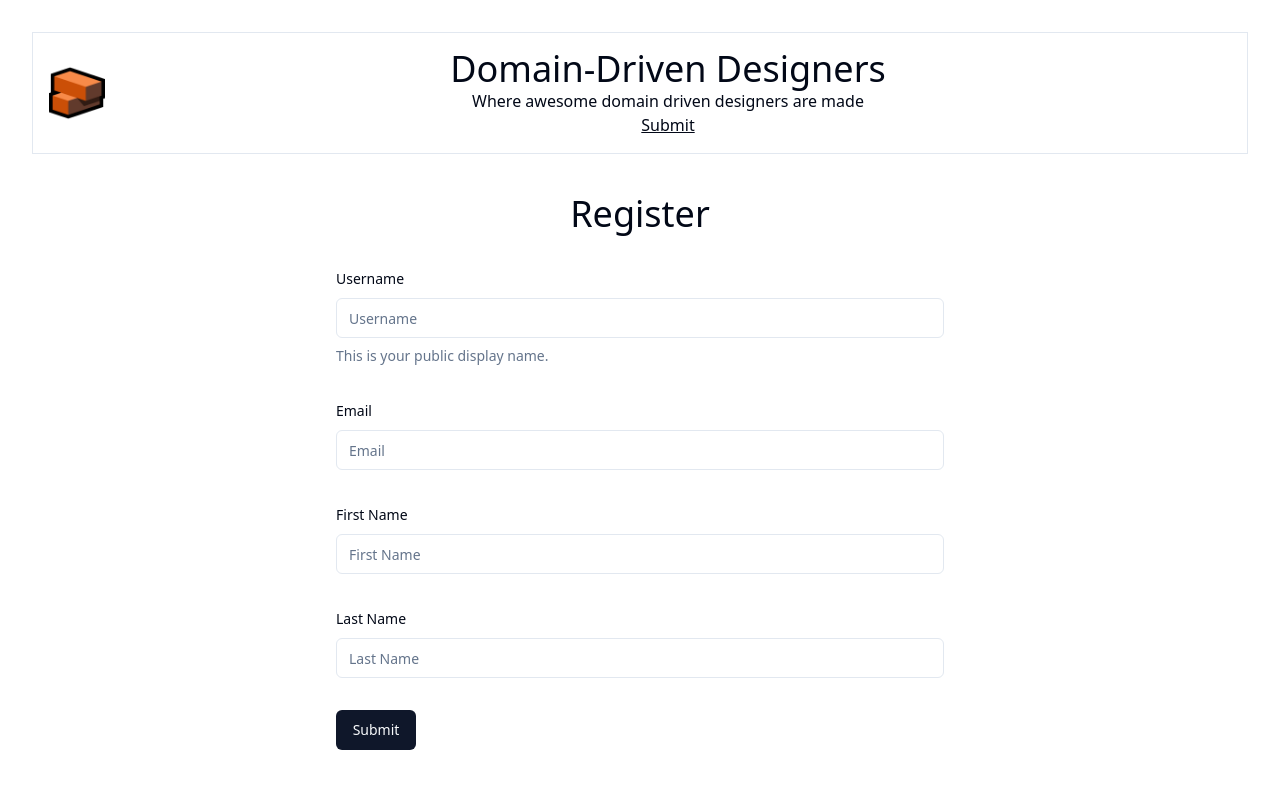
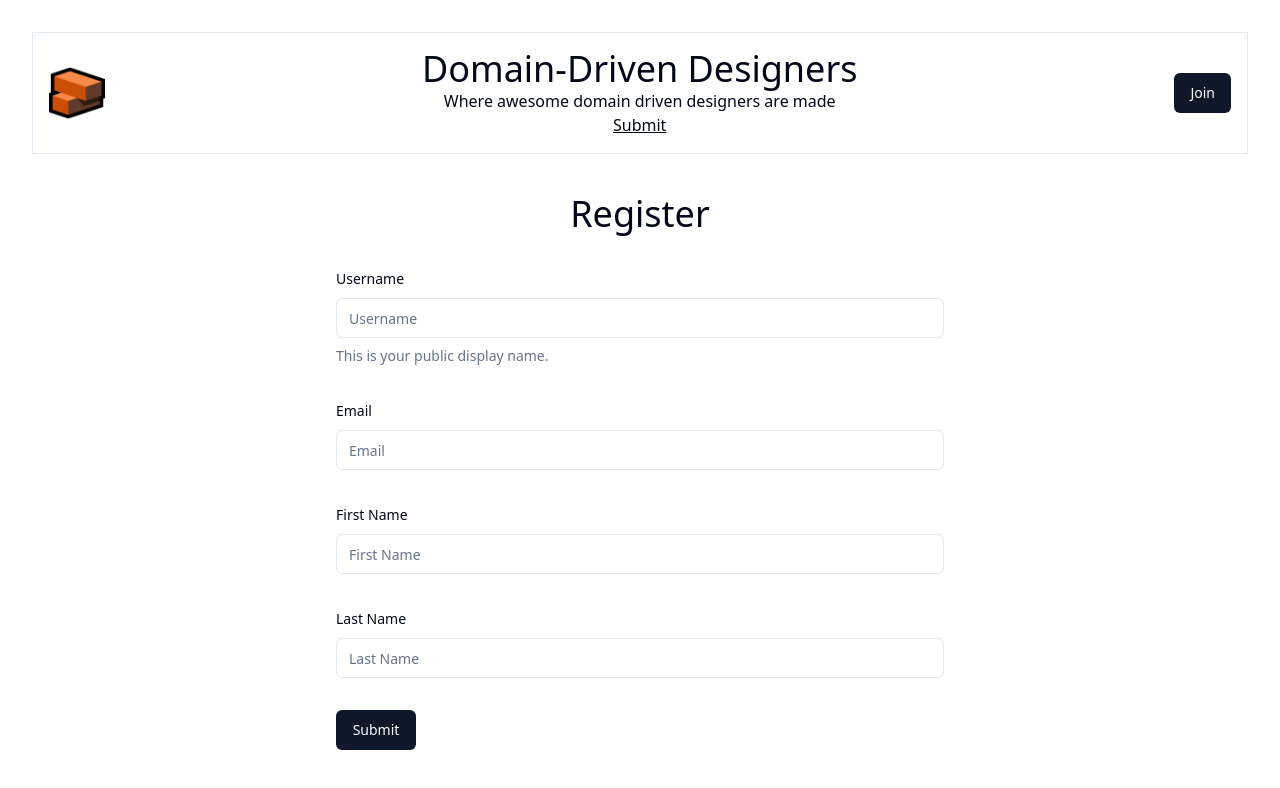
Before and after one commit to efuller/DDDForum, a React (Vite) app in the folder packages/web/: page /join in a window 1280 px wide. Shown: the top 788 px of the page. Built offline with nearby package versions, Linux system fonts and the light colour scheme.

Commit message:
Hydrate state with user and show logout button after redirect

```diff
--- a/packages/web/src/pages/layout.page.tsx
+++ b/packages/web/src/pages/layout.page.tsx
@@ -2,6 +2,7 @@ import { Link, Outlet } from "react-router-dom";
 import { Button } from "@/components/ui/button.tsx";
 import LogoImage from '../assets/dddforumlogo.png';
 import { Toaster } from "sonner";
+import { useUserContext } from "@/shared/contexts/userContext.tsx";
 
 const Logo = () => (
   <div>
@@ -20,7 +21,7 @@ const TitleAndSubmission = () => (
 const HeaderActionButton = ({ user }: { user: any }) => (
   <div>
     {
-      user ? (
+      user && user.userName ? (
         <Button>
           {`${user.userName} / Logout`}
         </Button>
@@ -33,8 +34,8 @@ const HeaderActionButton = ({ user }: { user: any }) => (
   </div>
 );
 
-const shouldShowActionButton = (pathName: string) => {
-  return pathName !== '/join';
+const shouldShowActionButton = (user: any) => {
+  return user && user.userName;
 }
 
 export const Header = ({user}: {user: any}) => (
@@ -42,17 +43,18 @@ export const Header = ({user}: {user: any}) => (
     <Logo/>
     <TitleAndSubmission/>
     {
-      shouldShowActionButton(window.location.pathname) ? (
+      shouldShowActionButton(user) ? (
         <HeaderActionButton user={user}/>
-      ) : null
+      ) : <HeaderActionButton user={null} />
     }
   </header>
 )
 
 export const Layout = () => {
+  const { user } = useUserContext();
   return (
     <div>
-      <Header user={null} />
+      <Header user={user} />
       <main>
         <Outlet/>
       </main>
--- a/packages/web/src/pages/register.page.tsx
+++ b/packages/web/src/pages/register.page.tsx
@@ -3,17 +3,20 @@ import { useNavigate } from "react-router-dom";
 import { toast } from "sonner";
 import { RegistrationForm, RegistrationFormData } from "@/components/registrationForm.tsx";
 import { apiClient } from "@/shared/apiClient";
+import { useUserContext } from "@/shared/contexts/userContext.tsx";
 
 export const RegisterPage = () => {
   const [loading, setLoading] = useState(false);
   const navigate = useNavigate()
+  const { setUser} = useUserContext();
+
   const onSubmit = async (data: RegistrationFormData) => {
     try {
       setLoading(true);
       const result = await apiClient.register(data);
 
-      if (result.success) {
-        toast.success('Account registered successfully');
+      if (result.success) { toast.success('Account registered successfully');
+        setUser(result.data);
         setTimeout(() => {
           setLoading(false);
           navigate('/');
--- a/packages/web/src/shared/contexts/userContext.tsx
+++ b/packages/web/src/shared/contexts/userContext.tsx
@@ -1,10 +1,11 @@
 import React, { createContext, useContext, useState } from "react";
 
 interface UserData {
+  id?: number
   userName: string;
   email: string;
-  firstName?: string;
-  lastName?: string;
+  firstName?: string | null;
+  lastName?: string | null;
 }
 
 const UserContext = createContext<{
```
